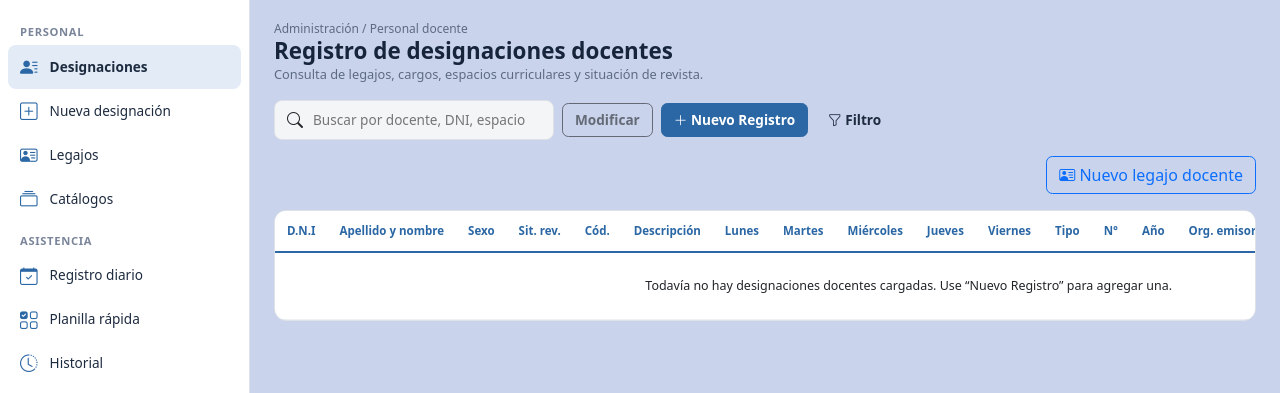
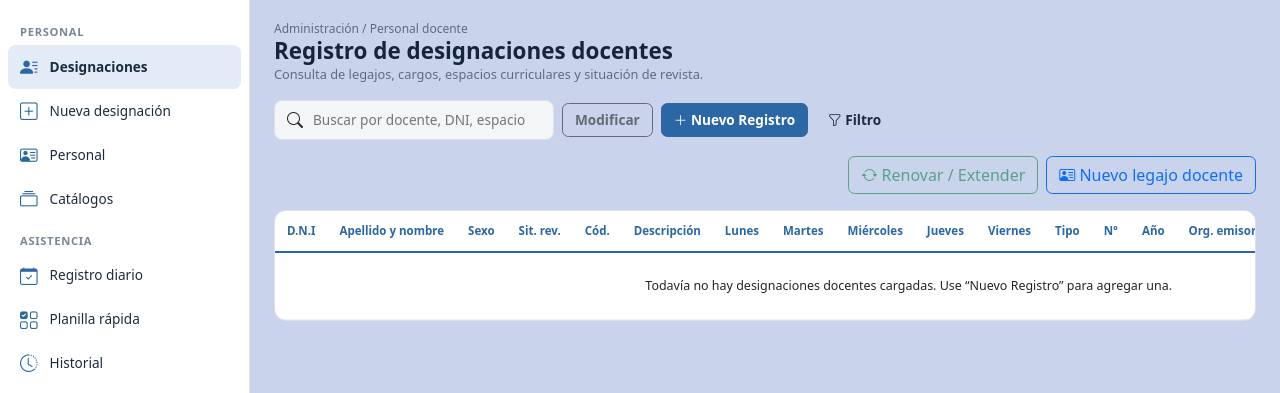
Before and after one commit to IvanAugustoMoralesLopez/Proyecto_Sistema_Asistencia, a Django app: page / in a window 1280 px wide. Shown: the part 48-441 px from the top of the page. Run offline with Django 5.2, Linux system fonts and the light colour scheme; the visitor is signed in with stand-in values (Sample User, id 1); data that the repository does not hold is empty.

Commit message:
Actualizacion de Personal con cambios solicitados por la profesora Montiel

```diff
--- a/personal/templates/personal/gestion_legajos.html
+++ b/personal/templates/personal/gestion_legajos.html
@@ -5,7 +5,7 @@
 {% block content %}
 <div class="d-flex justify-content-between align-items-start flex-wrap gap-3 mb-4">
     <div>
-        <h1 class="h3 mb-1">Legajos del personal docente</h1>
+        <h1 class="h3 mb-1">Personal docente</h1>
         <p class="text-secondary mb-0">
             Datos personales centralizados, designaciones vigentes e historial administrativo.
         </p>
--- a/personal/tests.py
+++ b/personal/tests.py
@@ -366,7 +366,7 @@ class DesignacionTests(TestCase):
         self.assertEqual(response.status_code, 200)
         self.assertContains(
             response,
-            "Legajos del personal docente",
+            "Personal docente",
             html=False,
         )
 
@@ -389,7 +389,7 @@ class DesignacionTests(TestCase):
         self.assertEqual(respuesta_autenticada.status_code, 200)
         self.assertContains(
             respuesta_autenticada,
-            "Legajos del personal docente",
+            "Personal docente",
         )
 
     def test_planilla_muestra_designacion_guardada_y_links_de_creacion(self):
--- a/personal/views.py
+++ b/personal/views.py
@@ -679,10 +679,17 @@ def editar_designacion(request, designacion_id):
     else:
         form = NuevaDesignacionForm(instance=designacion, initial={"persona": designacion.persona_id})
 
+    renovando = request.GET.get("renovar") == "1"
     return render(
         request,
         "personal/nueva_designacion.html",
-        {"form": form, "editando": True, "designacion": designacion},
+        {
+            "form": form,
+            "editando": True,
+            "renovando": renovando,
+            "paso_inicial": 5 if renovando else 1,
+            "designacion": designacion,
+        },
     )
 
 
--- a/templates/base.html
+++ b/templates/base.html
@@ -58,7 +58,7 @@
                 {% endif %}
                 {% if perms.personal.change_persona %}
                 <a class="sidebar__link" href="{% url 'personal:gestion_legajos' %}">
-                    <i class="bi bi-person-vcard"></i><span>Legajos</span>
+                    <i class="bi bi-person-vcard"></i><span>Personal</span>
                 </a>
                 {% endif %}
                 {% if perms.personal.change_cargo or perms.personal.change_carrera or perms.personal.change_espaciocurricular or perms.licencias.change_licenciaarticulo %}
--- a/templates/pantallas/datos_personal.html
+++ b/templates/pantallas/datos_personal.html
@@ -6,7 +6,10 @@
 {% block content %}
 {% include "includes/encabezado_planilla.html" with ruta="Administración / Personal docente" titulo="Registro de designaciones docentes" subtitulo="Consulta de legajos, cargos, espacios curriculares y situación de revista." nuevo_registro_url="/personal/designaciones/nueva/" autocomplete_url="/personal/designaciones/autocompletar/" %}
 
-<div class="d-flex justify-content-end mb-3">
+<div class="d-flex justify-content-end gap-2 mb-3">
+    <button type="button" class="btn btn-outline-success" id="btnRenovarDesignacion" disabled>
+        <i class="bi bi-arrow-repeat"></i> Renovar / Extender
+    </button>
     <a class="btn btn-outline-primary" href="{% url 'personal:gestion_legajos' %}">
         <i class="bi bi-person-vcard"></i> Nuevo legajo docente
     </a>
@@ -136,6 +139,7 @@
     }
     var tabla = document.querySelector('.tabla-planilla');
     var modificar = document.getElementById('btnModificar');
+    var renovar = document.getElementById('btnRenovarDesignacion');
     function seleccionarFila(fila) {
         if (!fila || !fila.dataset.editUrl) return;
         tabla.querySelectorAll('tbody tr[data-edit-url]').forEach(function (otra) {
@@ -145,6 +149,7 @@
         fila.classList.add('fila-seleccionada');
         fila.setAttribute('aria-selected', 'true');
         if (modificar) modificar.disabled = false;
+        if (renovar) renovar.disabled = false;
     }
     if (tabla) {
         tabla.addEventListener('click', function (evento) {
@@ -176,6 +181,16 @@
             window.location.assign(fila.dataset.editUrl);
         });
     }
+    if (renovar) {
+        renovar.addEventListener('click', function () {
+            var fila = document.querySelector('.tabla-planilla tr.fila-seleccionada');
+            if (!fila) {
+                alert('Seleccione primero una designación en la tabla.');
+                return;
+            }
+            window.location.assign(fila.dataset.editUrl + '?renovar=1');
+        });
+    }
 })();
 </script>
 {% endblock %}
```
Also changed, not shown: personal/templates/personal/nueva_designacion.html (+8 -3 lines).
